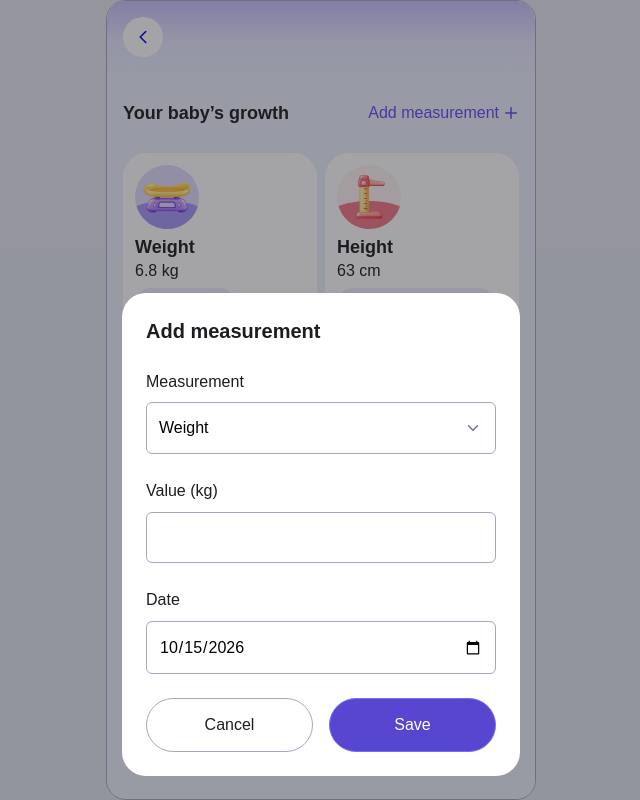
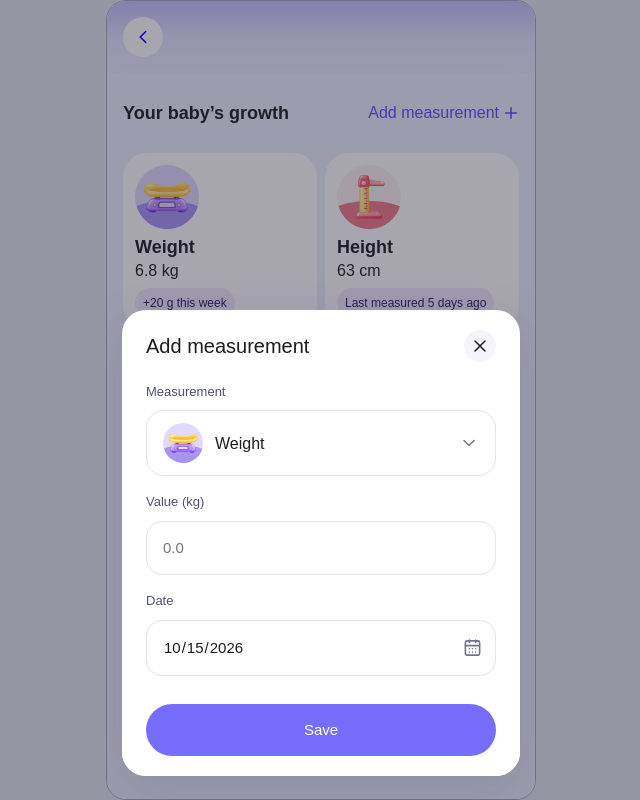
Before and after one commit to AYNO-I-KNOW/utopia-hackathon-2026, a Next.js app: page /development in a window 1280 px wide. Both pictures are taken after a click on the button "Add measurement". Shown: the whole page, without its empty margins (319-959 px from the left). Built offline with nearby package versions, Linux system fonts and the light colour scheme.

Commit message:
refine(forms): unify illustrated sheets with bottom slide and outside dismissal

```diff
--- a/src/features/activities/activity-form.css
+++ b/src/features/activities/activity-form.css
@@ -245,7 +245,7 @@
   max-height: calc(100dvh - 32px);
   border-radius: 24px;
   background: white;
-  animation: activity-modal-in 240ms cubic-bezier(0.22, 1, 0.36, 1) both;
+  animation: activity-modal-in 320ms cubic-bezier(0.22, 1, 0.36, 1) both;
   box-shadow: 0 12px 48px #30265b20;
 }
 .activity-modal .activity-editor-header {
@@ -282,7 +282,7 @@
   overflow-y: auto;
 }
 .activity-modal[data-closing="true"] .activity-editor {
-  animation: activity-modal-out 200ms ease both;
+  animation: activity-modal-out 240ms ease both;
   pointer-events: none;
 }
 .activity-modal[data-closing="true"]::backdrop {
@@ -291,7 +291,7 @@
 @keyframes activity-modal-in {
   from {
     opacity: 0;
-    transform: translateY(24px) scale(0.98);
+    transform: translateY(calc(100% + 24px));
   }
   to {
     opacity: 1;
@@ -305,7 +305,7 @@
   }
   to {
     opacity: 0;
-    transform: translateY(16px) scale(0.98);
+    transform: translateY(calc(100% + 24px));
   }
 }
 @keyframes activity-backdrop-in {
@@ -337,3 +337,7 @@
 .activity-modal .activity-editor {
   max-height: calc(100dvh - 48px);
 }
+
+.activity-modal .footer {
+  border-radius: 0 0 24px 24px;
+}
--- a/src/features/development/growth-form.tsx
+++ b/src/features/development/growth-form.tsx
@@ -1,15 +1,11 @@
 "use client";
-import { ChevronDown } from "lucide-react";
+import { CalendarDays, ChevronDown, X } from "lucide-react";
 import { useEffect, useRef, useState } from "react";
 import { growthCopy as text } from "@/content/development";
 import { dateKey } from "@/lib/date";
-import {
-  metrics,
-  metricIds,
-  isMetric,
-  type GrowthEntry,
-  type MetricId,
-} from "./data";
+import { MetricIcon } from "./metric-icon";
+import "@/features/activities/activity-form.css";
+import { metrics, metricIds, type GrowthEntry, type MetricId } from "./data";
 export function GrowthForm({
   initial,
   onSave,
@@ -20,26 +16,57 @@ export function GrowthForm({
   onClose: () => void;
 }) {
   const [kind, setKind] = useState(initial);
+  const [closing, setClosing] = useState(false);
   const dialog = useRef<HTMLDialogElement>(null);
+  const picker = useRef<HTMLDetailsElement>(null);
+  const timer = useRef<ReturnType<typeof setTimeout> | null>(null);
+  const outside = useRef(false);
   useEffect(() => {
     dialog.current?.showModal();
+    return () => {
+      if (timer.current) clearTimeout(timer.current);
+    };
   }, []);
+  function close() {
+    if (closing) return;
+    setClosing(true);
+    timer.current = setTimeout(
+      onClose,
+      window.matchMedia("(prefers-reduced-motion: reduce)").matches ? 0 : 240,
+    );
+  }
   return (
     <dialog
       ref={dialog}
-      className="growth-overlay"
+      className="activity-modal measurement-modal"
+      data-closing={closing}
       aria-labelledby="growth-form-title"
       onCancel={(event) => {
         event.preventDefault();
-        onClose();
+        close();
+      }}
+      onPointerDown={(event) => {
+        outside.current = event.target === event.currentTarget;
+      }}
+      onClick={(event) => {
+        if (outside.current && event.target === event.currentTarget) close();
+        outside.current = false;
       }}
     >
-      <section className="growth-dialog">
-        <h2 id="growth-form-title">{text.add}</h2>
+      <section className="activity-editor">
+        <header className="activity-editor-header">
+          <button type="button" aria-label={text.close} onClick={close}>
+            <X size={20} strokeWidth={1.75} />
+          </button>
+          <h1 id="growth-form-title">{text.add}</h1>
+        </header>
+        <div className="content">
           <form
-          onSubmit={(e) => {
-            e.preventDefault();
-            const data = new FormData(e.currentTarget);
+            id="growth-form"
+            className="activity-form"
+            onSubmit={(event) => {
+              event.preventDefault();
+              const data = new FormData(event.currentTarget);
               onSave({
                 id: crypto.randomUUID(),
                 metric: kind,
@@ -47,32 +74,59 @@ export function GrowthForm({
                 date: String(data.get("date")),
               });
             }}
-          className="activity-form"
           >
-          <label>
-            {text.metric}
-            <div className="lucide-select">
-              <ChevronDown size={18} aria-hidden="true" />
-              <select
-                value={kind}
-                onChange={(e) => {
-                  if (isMetric(e.target.value)) setKind(e.target.value);
+            <div className="activity-picker-field">
+              <span id="measurement-label">{text.metric}</span>
+              <details
+                ref={picker}
+                className="activity-picker"
+                onKeyDown={(event) => {
+                  if (event.key === "Escape" && picker.current?.open) {
+                    event.preventDefault();
+                    event.stopPropagation();
+                    picker.current.open = false;
+                    picker.current.querySelector("summary")?.focus();
+                  }
                 }}
-                autoFocus
+              >
+                <summary aria-labelledby="measurement-label measurement-selected">
+                  <MetricIcon metric={kind} />
+                  <span id="measurement-selected">{metrics[kind].label}</span>
+                  <ChevronDown size={20} strokeWidth={1.75} />
+                </summary>
+                <div
+                  className="activity-picker-options"
+                  role="group"
+                  aria-label={text.metric}
                 >
                   {metricIds.map((id) => (
-                  <option value={id} key={id}>
-                    {metrics[id].label}
-                  </option>
+                    <button
+                      type="button"
+                      key={id}
+                      aria-label={metrics[id].label}
+                      aria-pressed={id === kind}
+                      onClick={() => {
+                        setKind(id);
+                        if (picker.current) {
+                          picker.current.open = false;
+                          picker.current.querySelector("summary")?.focus();
+                        }
+                      }}
+                    >
+                      <MetricIcon metric={id} />
+                      <span>{metrics[id].label}</span>
+                    </button>
                   ))}
-              </select>
                 </div>
-          </label>
+              </details>
+            </div>
             <label>
               {text.value} ({metrics[kind].unit})
               <input
                 name="value"
                 type="number"
+                inputMode="decimal"
+                placeholder="0.0"
                 min="0.01"
                 max="1000"
                 step="0.01"
@@ -81,6 +135,8 @@ export function GrowthForm({
             </label>
             <label>
               {text.date}
+              <div className="editor-input-icon">
+                <CalendarDays size={19} aria-hidden="true" />
                 <input
                   name="date"
                   type="date"
@@ -88,16 +144,15 @@ export function GrowthForm({
                   max={dateKey()}
                   required
                 />
+              </div>
             </label>
-          <div className="growth-form-actions">
-            <button type="button" onClick={onClose}>
-              {text.cancel}
-            </button>
-            <button className="primary" type="submit">
+          </form>
+        </div>
+        <footer className="footer">
+          <button type="submit" form="growth-form" className="primary">
             {text.save}
           </button>
-          </div>
-        </form>
+        </footer>
       </section>
     </dialog>
   );
```
Also changed, not shown: src/features/activities/activity-form.tsx (+9 -1 lines). Lines whose indentation alone changed are shown as unchanged.
